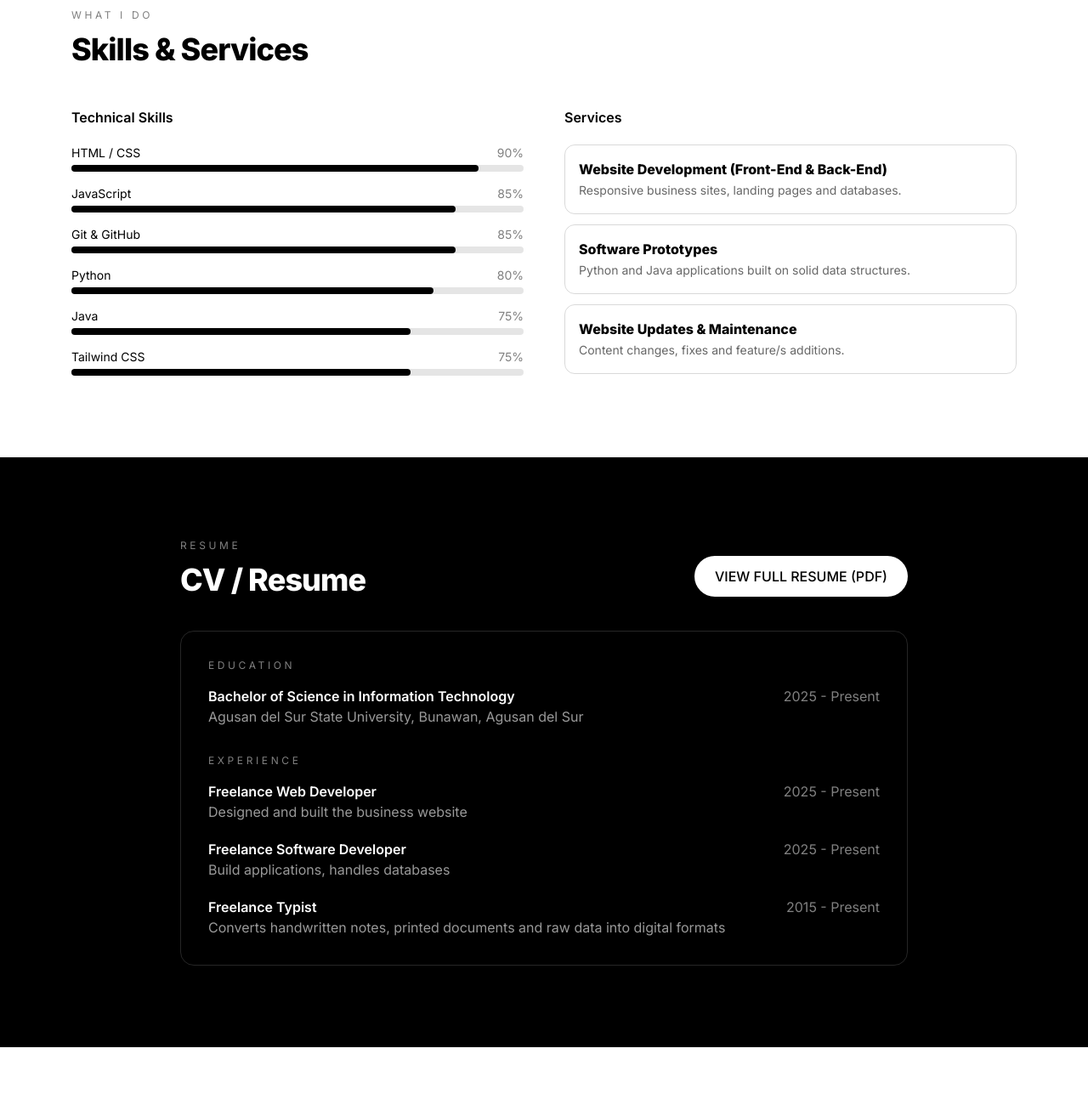
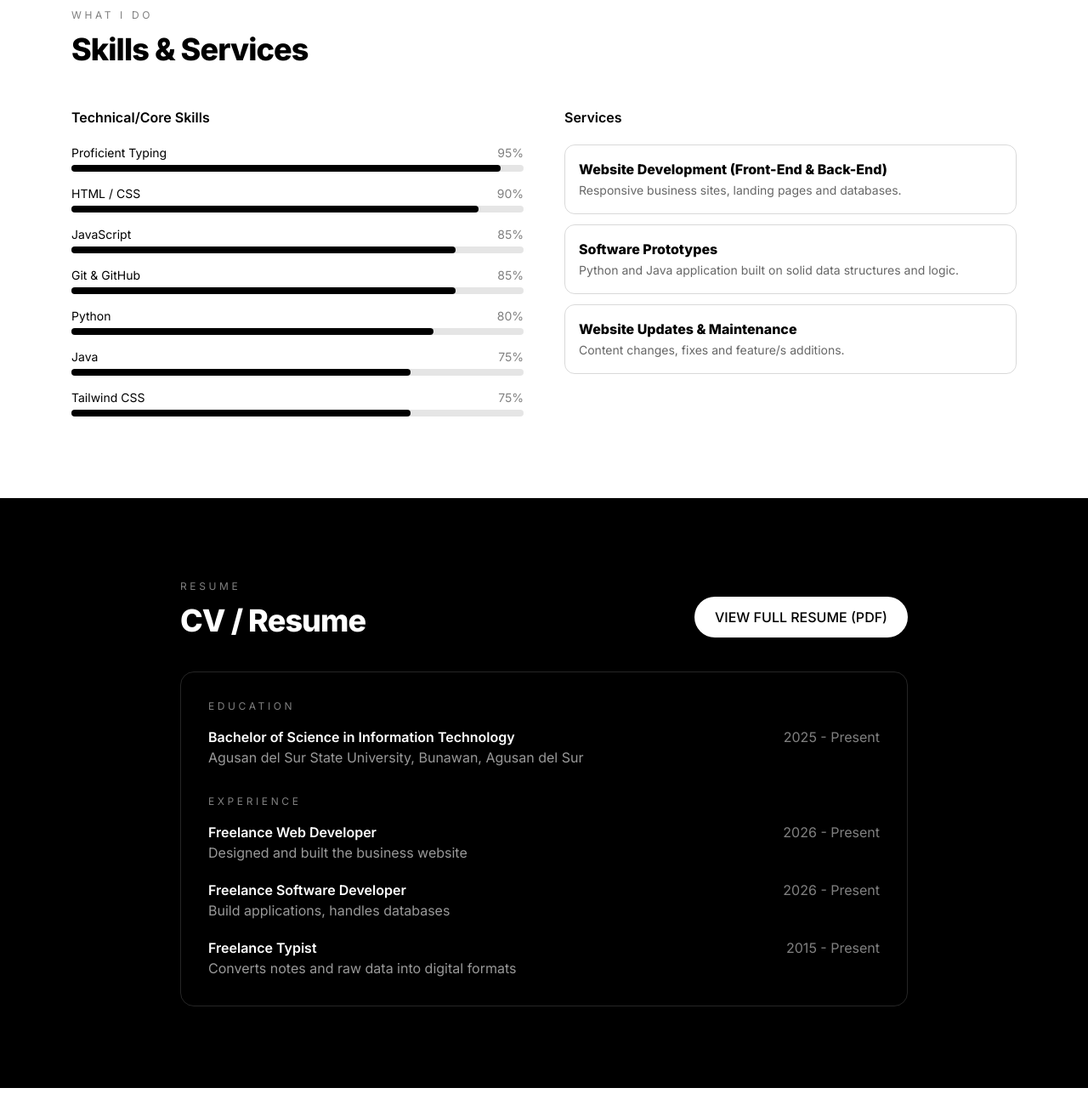
Before and after one commit to jusbyutlang-57-hub/PORTFOLIO-JUSBY-UTLANG, a plain HTML site: page index.html in a window 1280 px wide. Shown: the part 2300-3600 px from the top of the page at 85% size. Drawn offline with nearby package versions, Linux system fonts and the light colour scheme; files whose address does not match are found by name.

Commit message:
Added Proficient Typing in Skills/Service Section, Updated Resume Contents and etc.

```diff
--- a/index.html
+++ b/index.html
@@ -190,8 +190,12 @@
 
    <!-- Technical Skills -->
    <div>
-    <h3 class="font-semibold mb-5">Technical Skills</h3>
+    <h3 class="font-semibold mb-5">Technical/Core Skills</h3>
     <div class="space-y-4">
+      <div>
+      <div class="flex justify-between text-sm mb-1"><span>Proficient Typing</span><span class="text-black/50">95%</span></div>
+      <div class="h-2 bg-black/10 rounded-full"><div class="h-2 bg-black rounded-full" style="width:95%"></div></div>
+     </div>
 
      <div>
       <div class="flex justify-between text-sm mb-1"><span>HTML / CSS</span><span class="text-black/50">90%</span></div>
@@ -230,7 +234,7 @@
     <h3 class="font-semibold mb-5">Services</h3>
     <ul class="space-y-3">
      <li class="border border-black/15 rounded-xl p-4"><b>Website Development (Front-End & Back-End)</b><br><span class="text-black/60 text-sm">Responsive business sites, landing pages and databases.</span></li>
-     <li class="border border-black/15 rounded-xl p-4"><b>Software Prototypes</b><br><span class="text-black/60 text-sm">Python and Java applications built on solid data structures.</span></li>
+     <li class="border border-black/15 rounded-xl p-4"><b>Software Prototypes</b><br><span class="text-black/60 text-sm">Python and Java application built on solid data structures and logic.</span></li>
      <li class="border border-black/15 rounded-xl p-4"><b>Website Updates &amp; Maintenance</b><br><span class="text-black/60 text-sm">Content changes, fixes and feature/s additions.</span></li>
     </ul>
    </div>
@@ -260,14 +264,14 @@
     <h3 class="text-xs tracking-[.3em] uppercase text-white/50 mb-4">Experience</h3>
     <div class="flex flex-wrap justify-between gap-2">
      <div><p class="font-semibold">Freelance Web Developer</p><p class="text-white/60">Designed and built the business website</p></div>
-     <p class="text-white/50">2025 - Present</p>
+     <p class="text-white/50">2026 - Present</p>
     </div>
     <div class="flex flex-wrap justify-between gap-2 mt-5">
      <div><p class="font-semibold">Freelance Software Developer</p><p class="text-white/60">Build applications, handles databases</p></div>
-     <p class="text-white/50">2025 - Present</p>
+     <p class="text-white/50">2026 - Present</p>
     </div>
     <div class="flex flex-wrap justify-between gap-2 mt-5">
-     <div><p class="font-semibold">Freelance Typist</p><p class="text-white/60">Converts handwritten notes, printed documents and raw data into digital formats</p></div>
+     <div><p class="font-semibold">Freelance Typist</p><p class="text-white/60">Converts notes and raw data into digital formats</p></div>
      <p class="text-white/50">2015 - Present</p>
     </div>
    </div>
```
Also changed, not shown: 1 other file.
